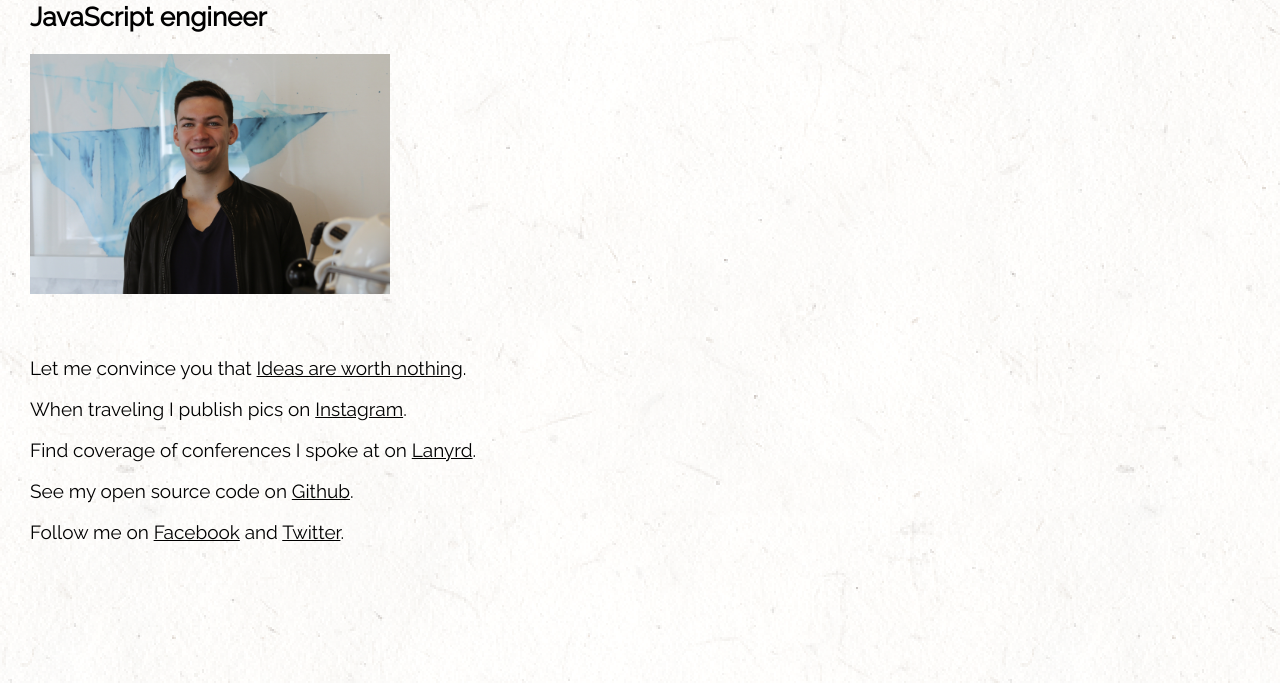
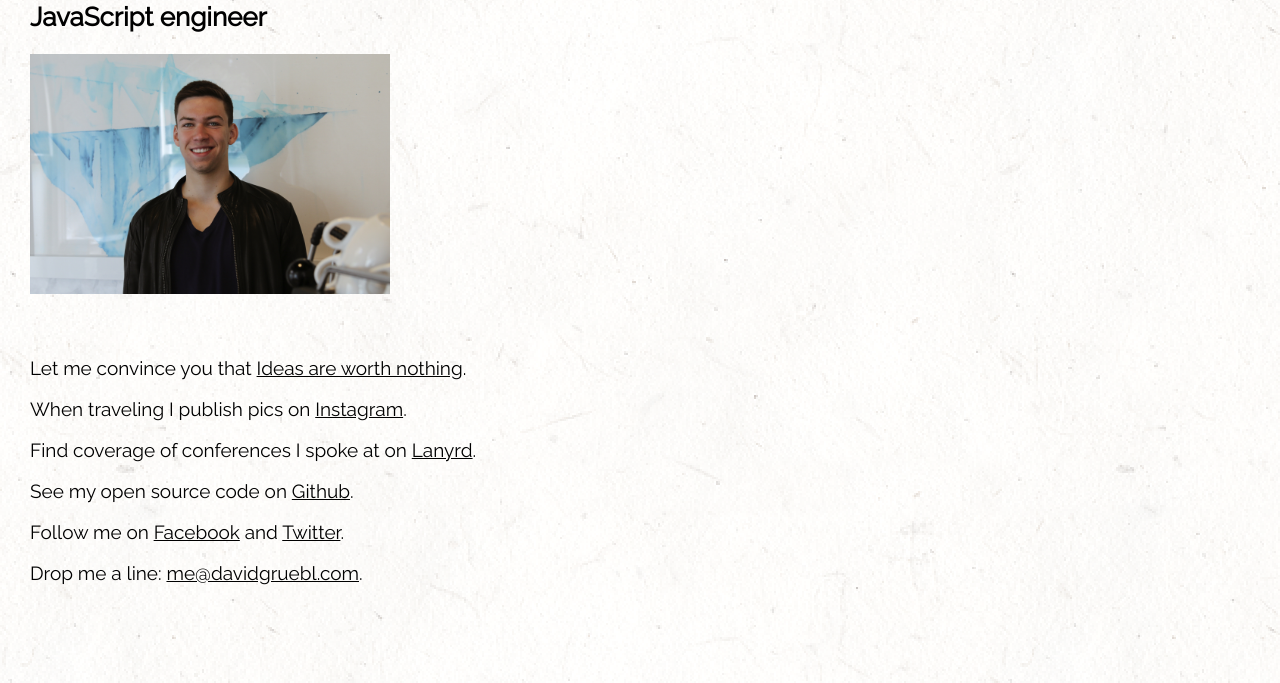
Before and after one commit to davidgruebl/website, a website: page index.html in a window 1280 px wide. Shown: the part 117-800 px from the top of the page. Drawn offline with nearby package versions, Linux system fonts and the light colour scheme.

Commit message:
feat: add email, fix: semantics

```diff
--- a/index.html
+++ b/index.html
@@ -53,21 +53,21 @@
     </style>
   </head>
   <body>
-    <section id="imgwrap">
-      <section id="description">
+    <div id="imgwrap">
+      <div id="description">
         <h1>David Thomas Grübl</h1>
         <h2>JavaScript engineer</h2>
         <img id="picture" src="img/dtg_zoom.jpg" alt="Image of David Thomas Grübl"/>
-        <section id="content">
+        <div id="content">
           <p>Let me convince you that <a target="_blank" href="https://www.qualitance.com/blog/qualitalks-3-ideas-are-worth-nothing">Ideas are worth nothing</a>.</p>
           <p>When traveling I publish pics on <a target="_blank" href="https://www.instagram.com/davidgruebl">Instagram</a>.</p>
           <p>Find coverage of conferences I spoke at on <a target="_blank" href="http://lanyrd.com/profile/dtg">Lanyrd</a>.</p>
           <p>See my open source code on <a target="_blank" href="https://github.com/davidgruebl">Github</a>.</p>
           <p>Follow me on <a target="_blank" href="https://facebook.com/davidthomasgruebl">Facebook</a> and <a target="_blank" href="https://twitter.com/davidgruebl">Twitter</a>.</p>
-        </section>
-        </h2>
-      </section>
-    </section>
+          <p>Drop me a line: <a href="mailto:me@davidgruebl.com">me@davidgruebl.com</a>.</p>
+        </div>
+      </div>
+    </div>
     <script>
     (function(i,s,o,g,r,a,m){i['GoogleAnalyticsObject']=r;i[r]=i[r]||function(){
     (i[r].q=i[r].q||[]).push(arguments)},i[r].l=1*new Date();a=s.createElement(o),
```
